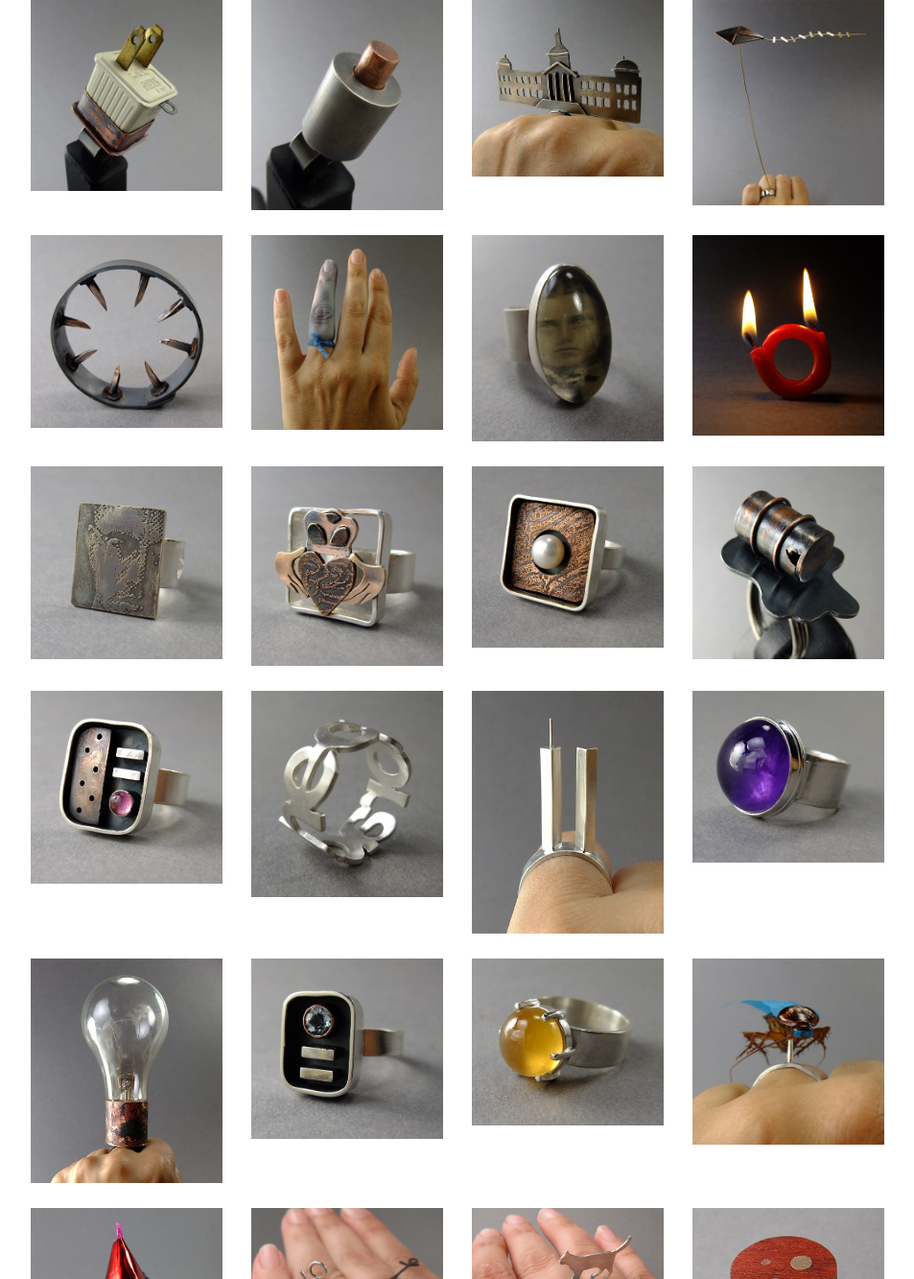
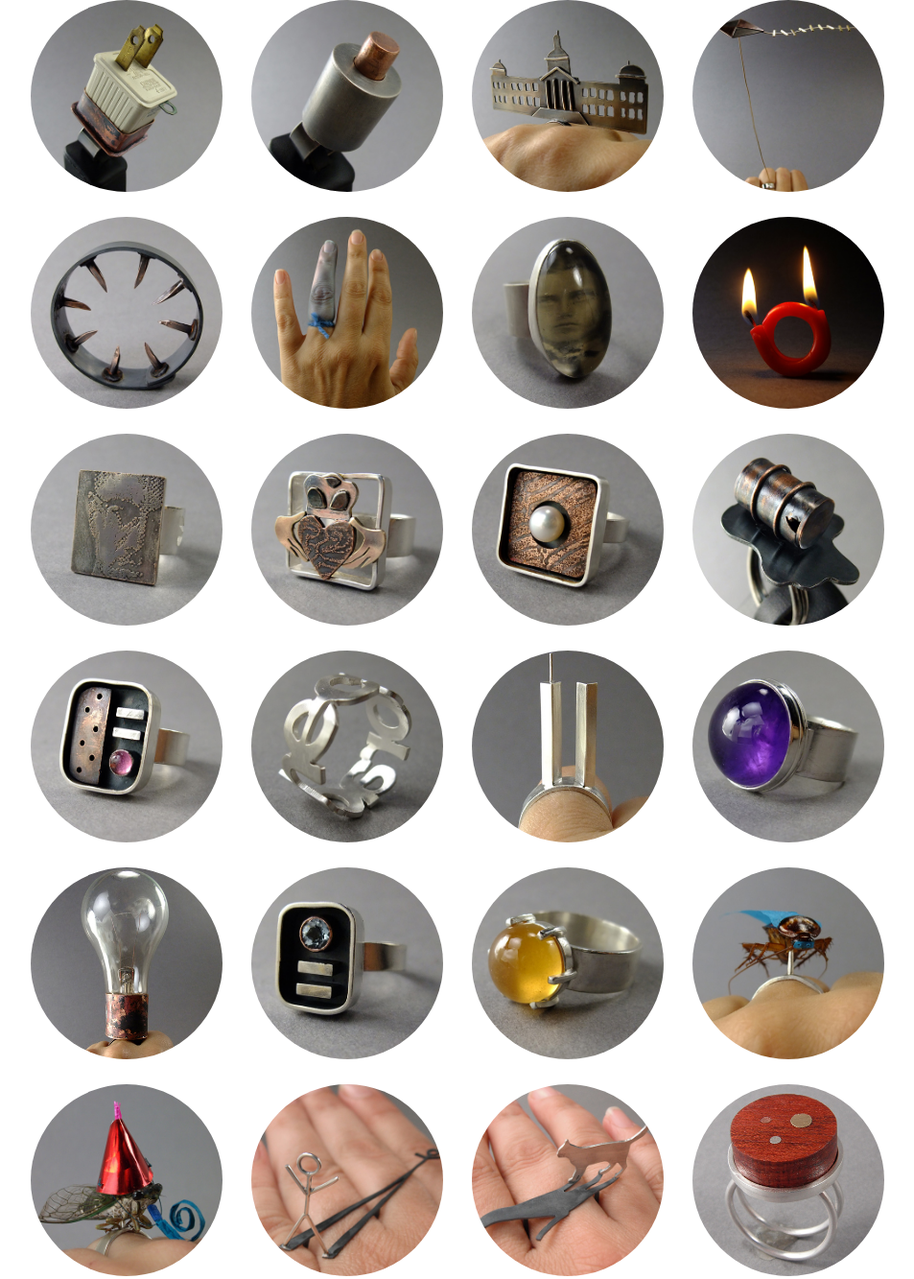
Before and after one commit to lucydog901/thomasin2, a Gatsby site: page / in a window 1280 px wide. Shown: the top 1333 px of the page at 96% size, without its empty margins (163-1116 px from the left). Built offline with nearby package versions, Linux system fonts and the light colour scheme; Gatsby itself is replaced by a stand-in of ours.

Commit message:
added thumbnail class

```diff
--- a/src/components/layout.css
+++ b/src/components/layout.css
@@ -1,3 +1,10 @@
+.thumbnail {
+  width:200px;
+  height:200px;
+  object-fit:cover;
+  border-radius:50%;
+}
+
 .adimg img{
   margin: 0 auto;
 }
--- a/src/pages/index.js
+++ b/src/pages/index.js
@@ -31,7 +31,7 @@ import ringImage253 from "../images/253.jpg"
 import ringImage264 from "../images/264.jpg"
 import ringImage285 from "../images/285.jpg"
 import ringImage286 from "../images/286.jpg"
-import ringImage300 from "../images/300.jpg"
+import ringImage300a from "../images/300a.jpg"
 import ringImage304b from "../images/304b.jpg"
 import ringImage365 from "../images/365.jpg"
 
@@ -46,114 +46,114 @@ const IndexPage = () => (
     <div className="container">
   <div className="row">
     <div className="col-sm">
-    <a href="/page-8/"><img src={ringImage8} alt="Ring 8" /></a>
+    <a href="/page-8/"><img src={ringImage8} alt="Ring 8" class="thumbnail"/></a>
     </div>
     <div className="col-sm">
-    <a href="/page-9/"><img src={ringImage9} alt="Ring 9" /></a>
+    <a href="/page-9/"><img src={ringImage9} alt="Ring 9" class="thumbnail"/></a>
     </div>
     <div className="col-sm">
-    <a href="/page-13/"><img src={ringImage13} alt="Ring 13" /></a>
+    <a href="/page-13/"><img src={ringImage13} alt="Ring 13" class="thumbnail"/></a>
     </div>
     <div className="col-sm">
-    <a href="/page-24/"><img src={ringImage24} alt="Ring 24" /></a>
+    <a href="/page-24/"><img src={ringImage24} alt="Ring 24" class="thumbnail"/></a>
     </div>
   </div>
   <div className="row">
     <div className="col-sm">
-    <a href="/page-31/"><img src={ringImage31} alt="Ring 31" /></a>
+    <a href="/page-31/"><img src={ringImage31} alt="Ring 31" class="thumbnail"/></a>
     </div>
     <div className="col-sm">
-    <a href="/page-32/"><img src={ringImage32} alt="Ring 32" /></a>
+    <a href="/page-32/"><img src={ringImage32} alt="Ring 32" class="thumbnail"/></a>
     </div>
     <div className="col-sm">
-    <a href="/page-35/"><img src={ringImage35} alt="Ring 35" /></a>
+    <a href="/page-35/"><img src={ringImage35} alt="Ring 35" class="thumbnail"/></a>
     </div>
     <div className="col-sm">
-    <a href="/page-47/"><img src={ringImage47} alt="Ring 47" /></a>
+    <a href="/page-47/"><img src={ringImage47} alt="Ring 47" class="thumbnail"/></a>
     </div>
   </div>
   <div className="row">
     <div className="col-sm">
-    <img src={ringImage53} alt="Ring 53" />
+    <img src={ringImage53} alt="Ring 53" class="thumbnail"/>
     </div>
     <div className="col-sm">
-    <img src={ringImage76} alt="Ring 76" />
+    <img src={ringImage76} alt="Ring 76" class="thumbnail"/>
     </div>
     <div className="col-sm">
-    <img src={ringImage79} alt="Ring 79" />
+    <img src={ringImage79} alt="Ring 79" class="thumbnail"/>
     </div>
     <div className="col-sm">
-    <img src={ringImage83} alt="Ring 83" />
+    <img src={ringImage83} alt="Ring 83" class="thumbnail"/>
     </div>
   </div>
   <div className="row">
     <div className="col-sm">
-    <img src={ringImage92} alt="Ring 92" />
+    <img src={ringImage92} alt="Ring 92" class="thumbnail"/>
     </div>
     <div className="col-sm">
-    <img src={ringImage100} alt="Ring 100" />
+    <img src={ringImage100} alt="Ring 100" class="thumbnail"/>
     </div>
     <div className="col-sm">
-    <img src={ringImage106} alt="Ring 106" />
+    <img src={ringImage106} alt="Ring 106" class="thumbnail"/>
     </div>
     <div className="col-sm">
-    <img src={ringImage107} alt="Ring 107" />
+    <img src={ringImage107} alt="Ring 107" class="thumbnail"/>
     </div>
   </div>
   <div className="row">
     <div className="col-sm">
-    <img src={ringImage108} alt="Ring 108" />
+    <img src={ringImage108} alt="Ring 108" class="thumbnail"/>
     </div>
     <div className="col-sm">
-    <img src={ringImage111} alt="Ring 111" />
+    <img src={ringImage111} alt="Ring 111" class="thumbnail"/>
     </div>
     <div className="col-sm">
-    <img src={ringImage119} alt="Ring 119" />
+    <img src={ringImage119} alt="Ring 119" class="thumbnail"/>
     </div>
     <div className="col-sm">
-    <img src={ringImage156} alt="Ring 156" />
+    <img src={ringImage156} alt="Ring 156" class="thumbnail"/>
     </div>
   </div>
   <div className="row">
     <div className="col-sm">
-    <img src={ringImage183} alt="Ring 183" />
+    <img src={ringImage183} alt="Ring 183" class="thumbnail"/>
     </div>
     <div className="col-sm">
-    <img src={ringImage221} alt="Ring 221" />
+    <img src={ringImage221} alt="Ring 221" class="thumbnail"/>
     </div>
     <div className="col-sm">
-    <img src={ringImage225} alt="Ring 225" />
+    <img src={ringImage225} alt="Ring 225" class="thumbnail"/>
     </div>
     <div className="col-sm">
-    <img src={ringImage233} alt="Ring 233" />
+    <img src={ringImage233} alt="Ring 233" class="thumbnail"/>
     </div>
   </div>
   <div className="row">
     <div className="col-sm">
-    <img src={ringImage240} alt="Ring 240" />
+    <img src={ringImage240} alt="Ring 240" class="thumbnail"/>
     </div>
     <div className="col-sm">
-    <img src={ringImage253} alt="Ring 253" />
+    <img src={ringImage253} alt="Ring 253" class="thumbnail"/>
     </div>
     <div className="col-sm">
-    <img src={ringImage264} alt="Ring 264" />
+    <img src={ringImage264} alt="Ring 264" class="thumbnail"/>
     </div>
     <div className="col-sm">
-    <img src={ringImage285} alt="Ring 285" />
+    <img src={ringImage285} alt="Ring 285" class="thumbnail"/>
     </div>
   </div>
   <div className="row">
     <div className="col-sm">
-    <img src={ringImage286} alt="Ring 286" />
+    <img src={ringImage286} alt="Ring 286" class="thumbnail"/>
     </div>
     <div className="col-sm">
-    <img src={ringImage300} alt="Ring 300" />
+    <img src={ringImage300a} alt="Ring 300a" class="thumbnail"/>
     </div>
     <div className="col-sm">
-    <img src={ringImage304b} alt="Ring 304b" />
+    <img src={ringImage304b} alt="Ring 304b" class="thumbnail"/>
     </div>
     <div className="col-sm">
-    <img src={ringImage365} alt="Ring 365" />
+    <img src={ringImage365} alt="Ring 365" class="thumbnail"/>
     </div>
   </div>
 </div>
```
